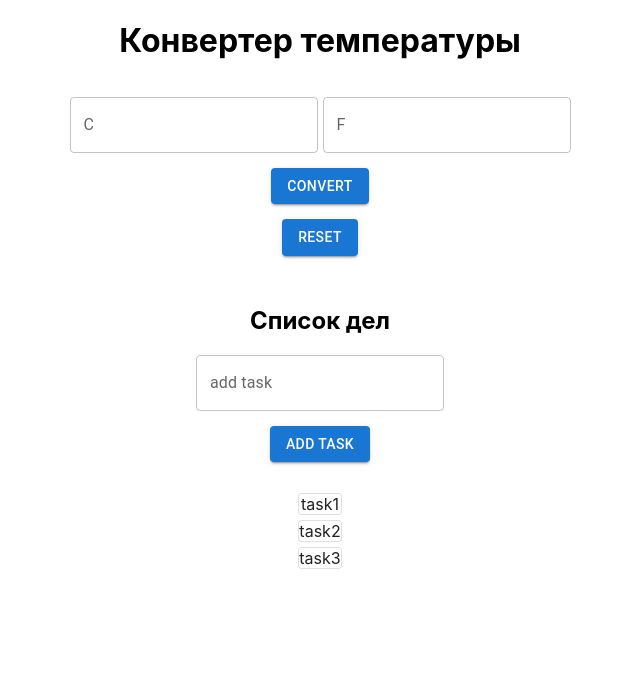
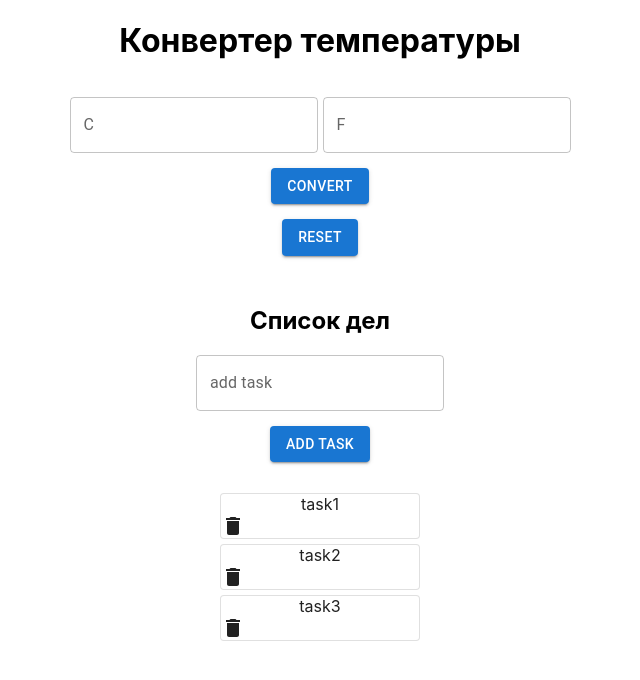
Before and after one commit to jpikin/react_sem_3, a React (Create React App) app: page / in a window 1280 px wide. Shown: the top 680 px of the page, without its empty margins (320-960 px from the left). Built offline with nearby package versions, Linux system fonts and the light colour scheme.

Commit message:
del btn added

```diff
--- a/package.json
+++ b/package.json
@@ -5,6 +5,7 @@
   "dependencies": {
     "@emotion/react": "^11.13.3",
     "@emotion/styled": "^11.13.0",
+    "@mui/icons-material": "^6.1.5",
     "@mui/material": "^6.1.5",
     "@testing-library/jest-dom": "^5.17.0",
     "@testing-library/react": "^13.4.0",
--- a/src/App.css
+++ b/src/App.css
@@ -60,7 +60,7 @@
 .mainContainer {
   display: flex;
 }
-.task_two_lable {
+.task_two_label {
   margin-top: 50px;
 }
 .todoList {
@@ -70,3 +70,12 @@
   list-style-type: none;
   padding-left: 0;
 }
+.card {
+  display: flex;
+  flex-direction: column;
+  margin-left: 0;
+  margin-right: 0;
+}
+.card-w {
+  width: 200px;
+}
--- a/src/components/TodoList.js
+++ b/src/components/TodoList.js
@@ -1,10 +1,10 @@
 import TextField from '@mui/material/TextField';
 import Button from '@mui/material/Button';
 import Card from '@mui/material/Card';
-import CardActions from '@mui/material/CardActions';
-import CardContent from '@mui/material/CardContent';
-import Typography from '@mui/material/Typography';
-import Box from '@mui/material/Box';
+import Chip from '@mui/material/Chip';
+import Stack from '@mui/material/Stack';
+import DeleteIcon from '@mui/icons-material/Delete';
+
 import '../App.css'
 import { useState, React } from 'react';
 
@@ -21,22 +21,28 @@ export default function TodoList() {
         setTask(e.target.value);
     }
 
-
+    const handleDelete = () => {
+        console.info('You clicked the delete icon.');
+      };
 
 
 
     return (
         <>
-        <h2 className='task_two_lable'>Список дел</h2>
+        <h2 className='task_two_label'>Список дел</h2>
         <div className='mainContainer'>
             <TextField id="tf" label="add task" variant="outlined" onChange={takeTask} value={task} />
             <Button variant="contained" onClick={addTask}>Add task</Button>
-            <ul className='todoList'>
+            <ul className='todoList card card-w'>
                 {cards.map((el, index=0) =>
-                 <li key={index++}><Card variant="outlined">{el}</Card></li>
+                <li key={index++}>
 
-            )}</ul>
+                    <Card variant="outlined" className='card'>{el}
+                    <DeleteIcon onClick={handleDelete}/>
 
+                    </Card>
+                </li>)}
+            </ul>
         </div>
 
 
```
Also changed, not shown: 1 other file (tests, documents, lock files or other folders).
